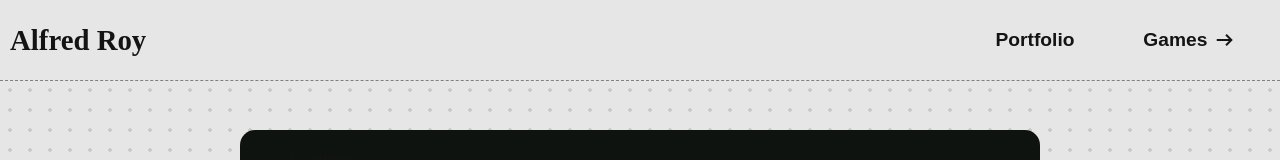
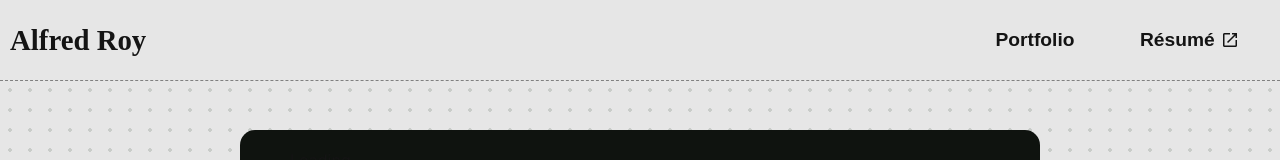
Before and after one commit to slimer37/my-website, a React (Vite) app: page /#/post/1/1/1/1 in a window 1280 px wide. Shown: the top 160 px of the page. Built offline with nearby package versions, Linux system fonts and the light colour scheme; no server answers; a web font is replaced by a local one.

Commit message:
add resume button and remove games button

```diff
--- a/src/components/Header.tsx
+++ b/src/components/Header.tsx
@@ -26,12 +26,12 @@ function Header({ shrinks = false }: HeaderProps) {
       <link rel="stylesheet" href="https://fonts.googleapis.com/css2?family=Material+Symbols+Outlined:opsz,wght,FILL,GRAD@24,400,0,0" />
       <div className="header-group">
         <Link to="/" className="scaled-logo">
-          <h2 style={{margin: 0}}>Alfred Roy</h2>
+          <h2 style={{ margin: 0 }}>Alfred Roy</h2>
         </Link>
         <nav className="nav-btn-group">
           <NavLink className={({ isActive }) => NavButtonStyle(isActive)} to="/portfolio">Portfolio</NavLink>
-          <a className="nav-btn button" href="https://slimer37.itch.io">Games&nbsp;<span className="material-symbols-outlined">
-            arrow_right_alt
+          <a className={NavButtonStyle(false)} href="/files/Alfred_Roy_Manongsong_Resume.pdf" target="_blank" rel="noopener noreferrer">Résumé&nbsp;<span className="material-symbols-outlined" style={{fontSize: "15pt"}}>
+            open_in_new
           </span></a>
         </nav>
       </div>
```
Also changed, not shown: 1 other file (tests, documents, lock files or other folders).
